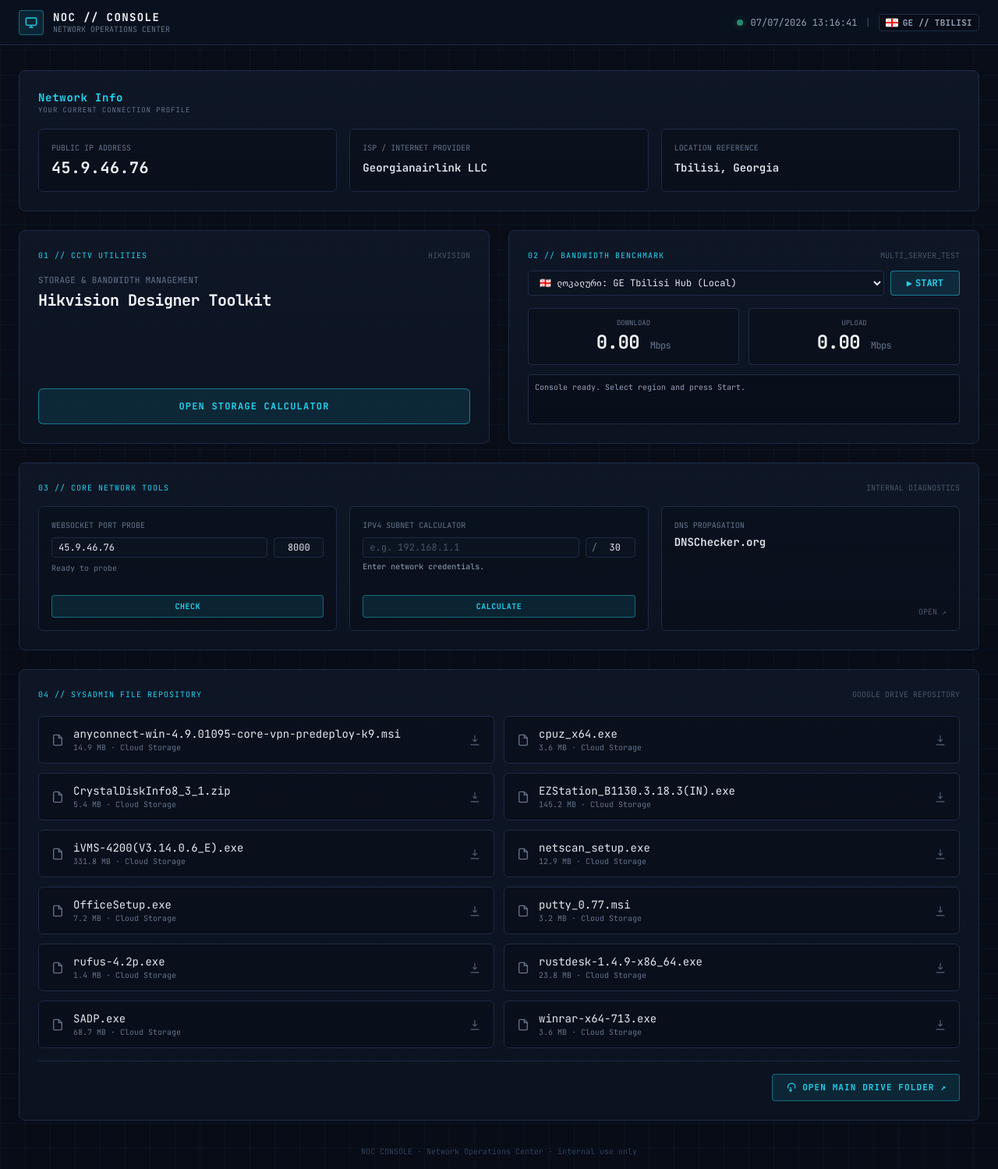
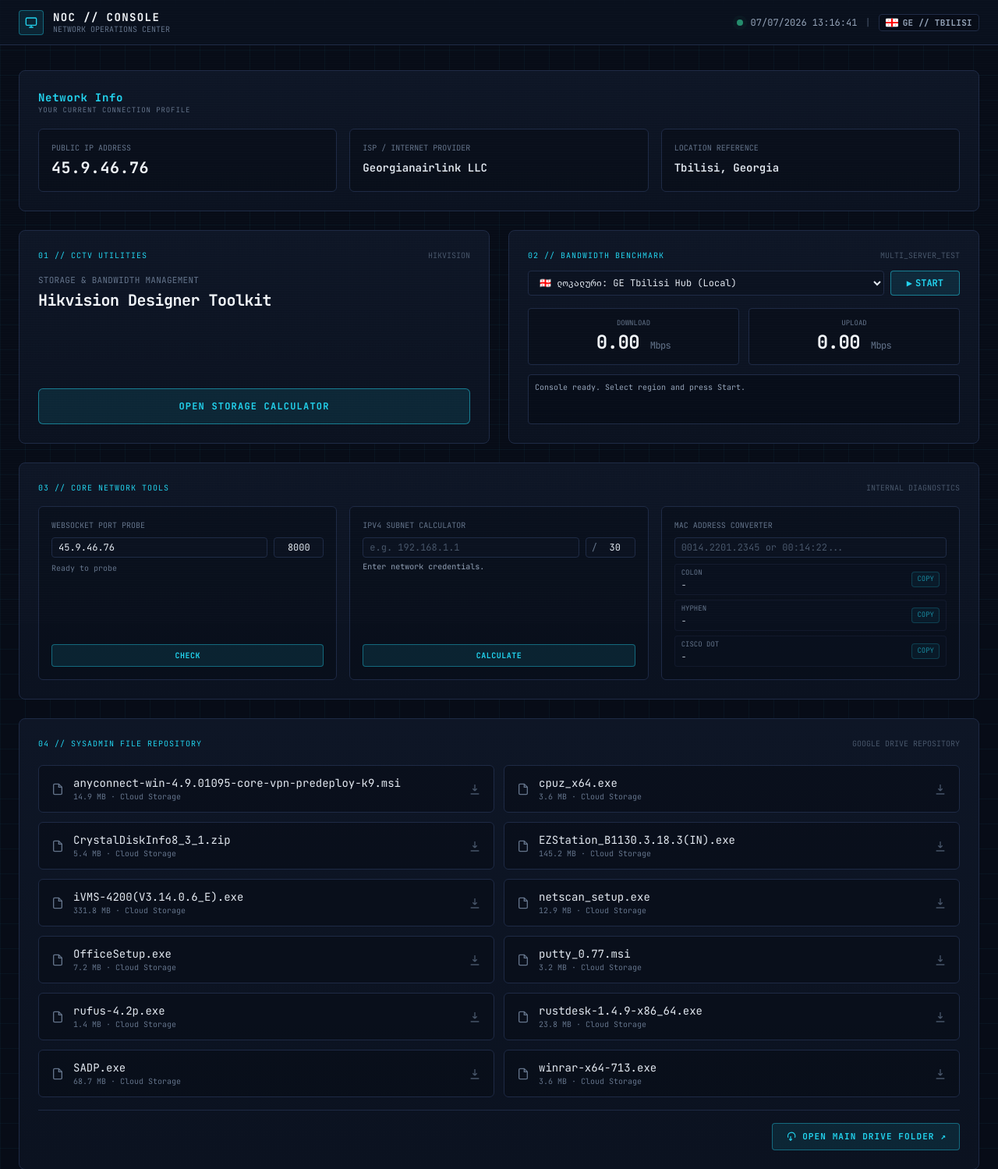
Before and after one commit to giorgikukulava12345-bit/sysadmin-dashboard, a Flask app: page / in a window 1280 px wide. Shown: the top 1499 px of the page at 78% size. Run offline with Flask 3, Linux system fonts and the light colour scheme; some libraries are stand-ins or nearby versions.

Commit message:
Update index.html

```diff
--- a/templates/index.html
+++ b/templates/index.html
@@ -200,9 +200,9 @@
       <span class="font-mono text-[10px] text-slate-600">INTERNAL DIAGNOSTICS</span>
     </div>
 
-    <div class="grid grid-cols-1 sm:grid-cols-3 gap-4">
+    <div class="grid grid-cols-1 md:grid-cols-3 gap-4">
       <!-- ლოკალური ვებსოკეტ პორტ ჩეკერი -->
-      <div class="bg-base-950/50 border border-base-border p-4 rounded-md flex flex-col justify-between min-h-[160px]">
+      <div class="bg-base-950/50 border border-base-border p-4 rounded-md flex flex-col justify-between min-h-[220px]">
         <div>
           <span class="font-mono text-[10px] text-slate-500 uppercase block mb-2">WebSocket Port Probe</span>
           <div class="flex gap-2 mb-1.5">
@@ -216,8 +216,8 @@
         </button>
       </div>
 
-      <!-- განახლებული სუბნეტ კალკულატორი ტექსტური ინპუტით (ყველა ნიღბის მხარდაჭერით) -->
-      <div class="bg-base-950/50 border border-base-border p-4 rounded-md flex flex-col justify-between min-h-[160px]">
+      <!-- განახლებული სუბნეტ კალკულატორი ტექსტური ინპუტით -->
+      <div class="bg-base-950/50 border border-base-border p-4 rounded-md flex flex-col justify-between min-h-[220px]">
         <div>
           <span class="font-mono text-[10px] text-slate-500 uppercase block mb-2">IPv4 Subnet Calculator</span>
           <div class="flex gap-2 mb-1.5">
@@ -236,14 +236,33 @@
         </button>
       </div>
 
-      <!-- DNS პანელი -->
-      <a href="https://dnschecker.org/" target="_blank" class="bg-base-950/50 hover:bg-base-800/60 border border-base-border hover:border-cyan-glow/50 p-4 rounded-md transition group flex flex-col justify-between min-h-[160px]">
-        <div>
-          <span class="font-mono text-[10px] text-slate-500 uppercase block">DNS Propagation</span>
-          <span class="font-mono text-sm font-semibold text-slate-200 mt-1 block group-hover:text-cyan-glow transition">DNSChecker.org</span>
+      <!-- განახლებული MAC მისამართების კონვერტორი (ჩანაცვლებული DNS-ის ნაცვლად) -->
+      <div class="bg-base-950/50 border border-base-border p-4 rounded-md flex flex-col justify-between min-h-[220px]">
+        <div class="space-y-2">
+          <span class="font-mono text-[10px] text-slate-500 uppercase block">MAC Address Converter</span>
+
+          <!-- ძირითადი ინპუტი -->
+          <div class="flex gap-2">
+            <input id="mac-input" type="text" oninput="convertMAC()" placeholder="0014.2201.2345 or 00:14:22..." class="bg-base-900 border border-base-border rounded px-2 py-1 text-xs font-mono text-slate-200 w-full focus:outline-none focus:border-cyan-glow/40 placeholder-slate-600">
+          </div>
+
+          <!-- შედეგების ველები მინი-ქოფირების ღილაკებით -->
+          <div class="space-y-1.5 text-[11px] font-mono">
+            <div class="flex items-center justify-between bg-base-900/60 p-1 px-2 border border-base-border/40 rounded">
+              <div class="truncate"><span class="text-slate-500 text-[9px] uppercase block">Colon</span><span id="mac-colon" class="text-slate-300">-</span></div>
+              <button onclick="copyMacText('mac-colon', this)" class="text-[9px] text-cyan-glow/60 hover:text-cyan-glow border border-cyan-glow/20 rounded px-1.5 py-0.5 bg-cyan-glow/5 transition ml-2">COPY</button>
+            </div>
+            <div class="flex items-center justify-between bg-base-900/60 p-1 px-2 border border-base-border/40 rounded">
+              <div class="truncate"><span class="text-slate-500 text-[9px] uppercase block">Hyphen</span><span id="mac-hyphen" class="text-slate-300">-</span></div>
+              <button onclick="copyMacText('mac-hyphen', this)" class="text-[9px] text-cyan-glow/60 hover:text-cyan-glow border border-cyan-glow/20 rounded px-1.5 py-0.5 bg-cyan-glow/5 transition ml-2">COPY</button>
+            </div>
+            <div class="flex items-center justify-between bg-base-900/60 p-1 px-2 border border-base-border/40 rounded">
+              <div class="truncate"><span class="text-slate-500 text-[9px] uppercase block">Cisco Dot</span><span id="mac-cisco" class="text-slate-300">-</span></div>
+              <button onclick="copyMacText('mac-cisco', this)" class="text-[9px] text-cyan-glow/60 hover:text-cyan-glow border border-cyan-glow/20 rounded px-1.5 py-0.5 bg-cyan-glow/5 transition ml-2">COPY</button>
+            </div>
+          </div>
         </div>
-        <span class="font-mono text-[10px] text-slate-600 text-right group-hover:text-cyan-glow/70 transition">OPEN ↗</span>
-      </a>
+      </div>
     </div>
   </section>
 
@@ -412,7 +431,6 @@
       const ipData = await response.json();
       document.getElementById('geo-ip-display').textContent = ipData.ip;
 
-      // პორტ ჩეკერში IP-ის ავტომატური შევსება რჩება
       document.getElementById('ws-host').value = ipData.ip;
 
       const geoResponse = await fetch(`https://ipapi.co/${ipData.ip}/json/`);
@@ -629,6 +647,58 @@
       });
   }
 
+  // MAC მისამართების რეალურ დროში კონვერტაციის ფუნქცია
+  function convertMAC() {
+    const input = document.getElementById('mac-input').value.trim();
+    const colonEl = document.getElementById('mac-colon');
+    const hyphenEl = document.getElementById('mac-hyphen');
+    const ciscoEl = document.getElementById('mac-cisco');
+
+    // მხოლოდ ჰექსადეციმალური სიმბოლოების დატოვება
+    let clean = input.replace(/[^0-9a-fA-F]/g, '');
+
+    if (clean.length === 0) {
+      colonEl.textContent = "-";
+      hyphenEl.textContent = "-";
+      ciscoEl.textContent = "-";
+      return;
+    }
+
+    // 12 სიმბოლომდე შევსება ან შეკვეცა რეალურ დროში ფორმატირებისთვის
+    let upper = clean.toUpperCase();
+
+    // 1. COLON ფორმატი (XX:XX:XX...)
+    let colonRes = upper.match(/.{1,2}/g)?.join(':') || "-";
+    colonEl.textContent = colonRes;
+
+    // 2. HYPHEN ფორმატი (XX-XX-XX...)
+    let hyphenRes = upper.match(/.{1,2}/g)?.join('-') || "-";
+    hyphenEl.textContent = hyphenRes;
+
+    // 3. CISCO DOT ფორმატი (XXXX.XXXX.XXXX)
+    let ciscoRes = upper.match(/.{1,4}/g)?.join('.') || "-";
+    ciscoEl.textContent = ciscoRes;
+  }
+
+  // ტექსტის კოპირების ფუნქცია კლიპბორდში
+  function copyMacText(elementId, btn) {
+    const text = document.getElementById(elementId).textContent;
+    if (text === "-" || text === "") return;
+
+    navigator.clipboard.writeText(text).then(() => {
+      const originalText = btn.textContent;
+      btn.textContent = "COPIED!";
+      btn.classList.remove('text-cyan-glow/60', 'border-cyan-glow/20');
+      btn.classList.add('text-emerald-400', 'border-emerald-500/40');
+
+      setTimeout(() => {
+        btn.textContent = originalText;
+        btn.classList.remove('text-emerald-400', 'border-emerald-500/40');
+        btn.classList.add('text-cyan-glow/60', 'border-cyan-glow/20');
+      }, 1000);
+    });
+  }
+
   initNetworkInfo();
 </script>
 
```
